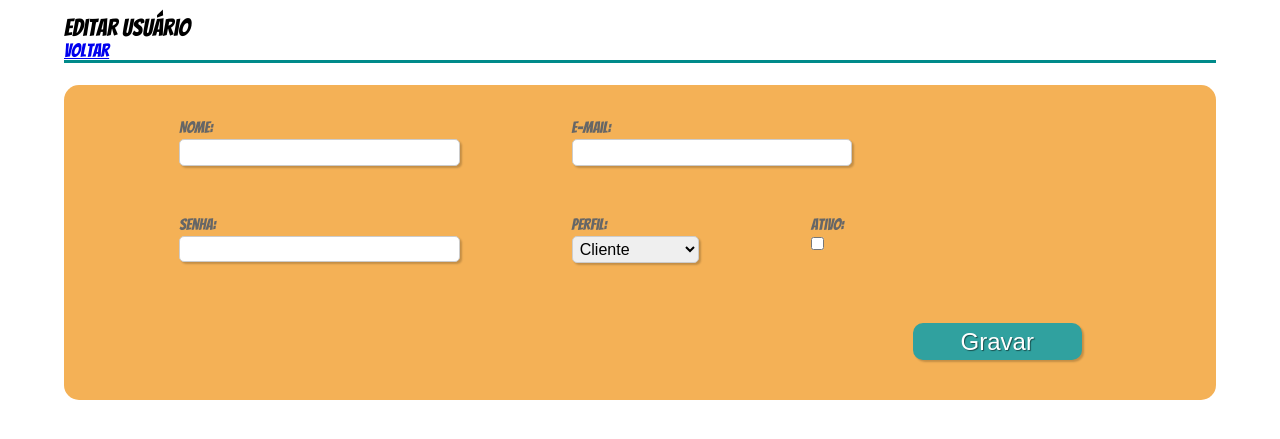
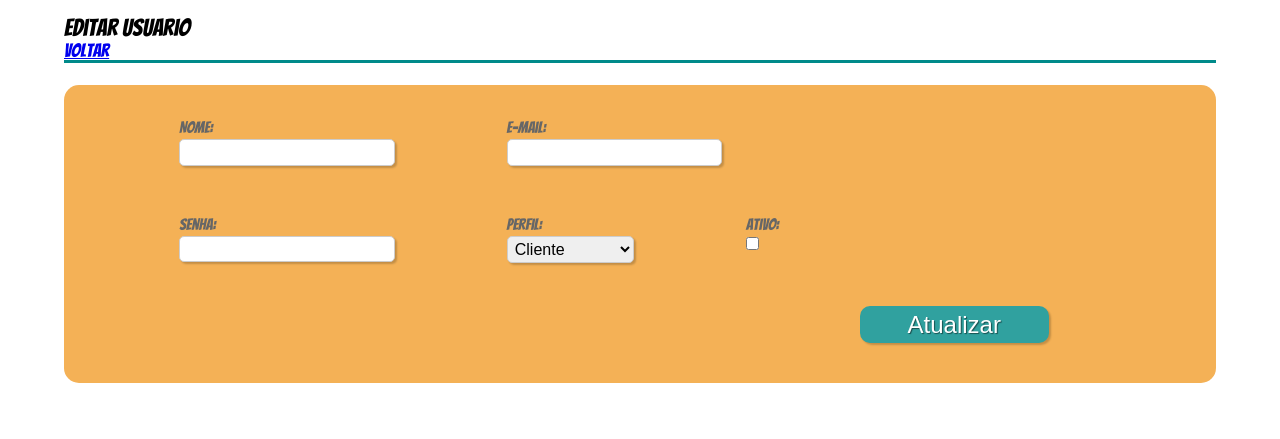
Before and after one commit to angelagra/foxtrot, a PHP site: page /usuario/editar_usuario_tpl.php in a window 1280 px wide. Shown: the part 65-504 px from the top of the page. Run offline with PHP 8.4, Linux system fonts and the light colour scheme; data that the repository does not hold is empty.

Commit message:
pequenas alterações

```diff
--- a/categoria/editar_categoria.tpl.php
+++ b/categoria/editar_categoria.tpl.php
@@ -1,7 +1,7 @@
 <?php
   include ('../menu/index.head.tpl.php');
 ?>
-  <link rel="stylesheet" href="../estilo/tabela.css">
+  <link rel="stylesheet" href="../estilo/formularios.css">
 <?php
   include ('../menu/index.body.tpl.php');
 ?>
--- a/categoria/incluir_categoria.tpl.php
+++ b/categoria/incluir_categoria.tpl.php
@@ -1,7 +1,7 @@
 <?php
   include ('../menu/index.head.tpl.php');
 ?>
-  <link rel="stylesheet" href="../estilo/tabela.css">
+  <link rel="stylesheet" href="../estilo/formularios.css">
 <?php
   include ('../menu/index.body.tpl.php');
 ?>
--- a/usuario/editar_usuario_tpl.php
+++ b/usuario/editar_usuario_tpl.php
@@ -1,44 +1,42 @@
 <?php
 include('../menu/index.head.tpl.php');
+include('../menu/index.body.tpl.php');
+
+if(isset($erro)){
+	include('../mensagem/msgErro.html');
+}
+if(isset($msg)){
+	include('../mensagem/msgSucesso.html');
+}
 ?>
-
 <link rel="stylesheet" href="../estilo/formularios.css">
 
-	<!-- passar o caminha para o estilo do formulário -->
-<?php
-	include('../menu/index.body.tpl.php');
-	if(isset($erro)) echo "<center><font color='red'> $erro </font></center>";
-	if(isset($msg)) 	echo"<center><font color = 'green'> $msg </font></center>";
-?>
-
 <section>
-      <h1>Editar Usuário</h1>
+    <h1>Editar Usuario</h1>
     <h3><a href="../usuario">Voltar</a></h3>
 </section>
 
-<form method="post" action="../usuario" name="form"><br><br>
+<form method="post" action="../usuario/" name="form"><br><br>
 	<fieldset class="grupo">
+
 		<div class="campo">
-			<label> Nome:</label>
-			<input type = "text" name="nome" style="width: 17em"
-			value="<?php echo $array_usuario['nomeUsuario']; ?>"><br><br>
+			<label>Nome:</label>
+			<input type="text" name="nome" value="<?php echo $array_usuario['nomeUsuario']; ?>"><br><br>
 		</div>
 
-		<div class="campo" class="e-mail">
+		<div class="campo">
 		<label>E-mail:</label>
-			<input type="email" name="login" style="width: 17em"
-			value="<?php echo $array_usuario['loginUsuario']; ?>"><br><br>
+		<input type="email" name="login" value="<?php echo $array_usuario['loginUsuario']; ?>"><br><br>
 		</div>
 
 		<div class="campo">
 		<label>Senha:</label>
-			<input type="password" name="senha" style="width: 17em"><br><br>
+		<input type="password" name="senha"><br><br>
 		</div>
 
-		<div class = "campo">
+		<div class="campo">
 		<label>Perfil:</label>
 		<select name="perfil">
-
 			<?php
 			if($array_usuario['tipoPerfil'] == 'A'){
 				echo '<option value="A" selected>
@@ -61,7 +59,6 @@
 
 		<div class="campo">
 		<label>Ativo:</label>
-
 			<?php
 			if($array_usuario['usuarioAtivo'] == 1){
 				echo '<input type="checkbox" name="ativo" checked>';
@@ -71,13 +68,12 @@
 			?>
 			<input type="hidden" name="id" value="<?php echo $array_usuario['idUsuario']; ?>">
 			<input type="hidden" name="acao" value="editar">
-				<br><br><br>
+			<br><br>
 		</div>
 
 		<div class="campo">
-			<button type="submit" name="btnGravarUsuario">Gravar</button>
+		<button type="submit" name="btnGravarUsuario">Atualizar</button>
 		</div>
-
 	</fieldset>
 </form>
 
--- a/usuario/index.php
+++ b/usuario/index.php
@@ -18,10 +18,9 @@ if(isset($_REQUEST['acao'])){ // Esperando qualquer ação via GET ou POST
 				if($q = odbc_exec($db, "DELETE FROM Usuario WHERE idUsuario = {$_GET['id']}")){
 					if(odbc_num_rows($q) > 0){
 						// odbc_num_rows() retorna o número de linhas afetadas
-						include('msgExcluirUsuario.html');
 						$msg = "Usuário excluido com sucesso";
 					}else{
-						include("index.php");
+						$erro = "Usu&aacute;rio n&atilde;o existe";
 					}
 				}else{
 					$erro = "Erro ao excluir o usuário";
```
Also changed, not shown: mensagem/msgErro.html (added, +9 -0 lines), mensagem/msgSucesso.html (added, +9 -0 lines), produto/incluir_produto_tpl.php (+5 -5 lines), usuario/incluir_usuario_tpl.php (+7 -1 lines), usuario/lista_usuario_tpl.php (+4 -4 lines), mensagem/msgExcluirUsuario.html (renamed from usuario/msgExcluirUsuario.html). Lines whose indentation alone changed are shown as unchanged.
